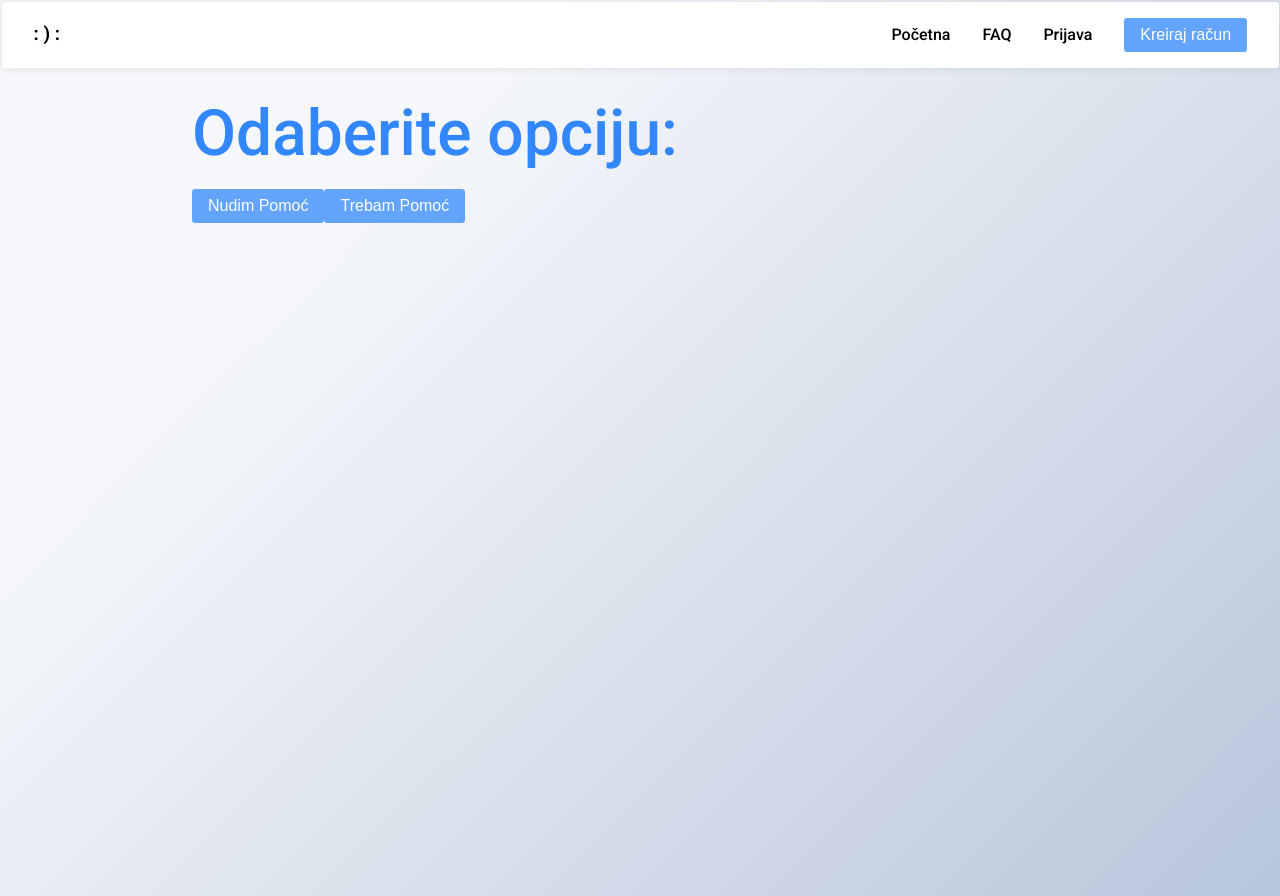
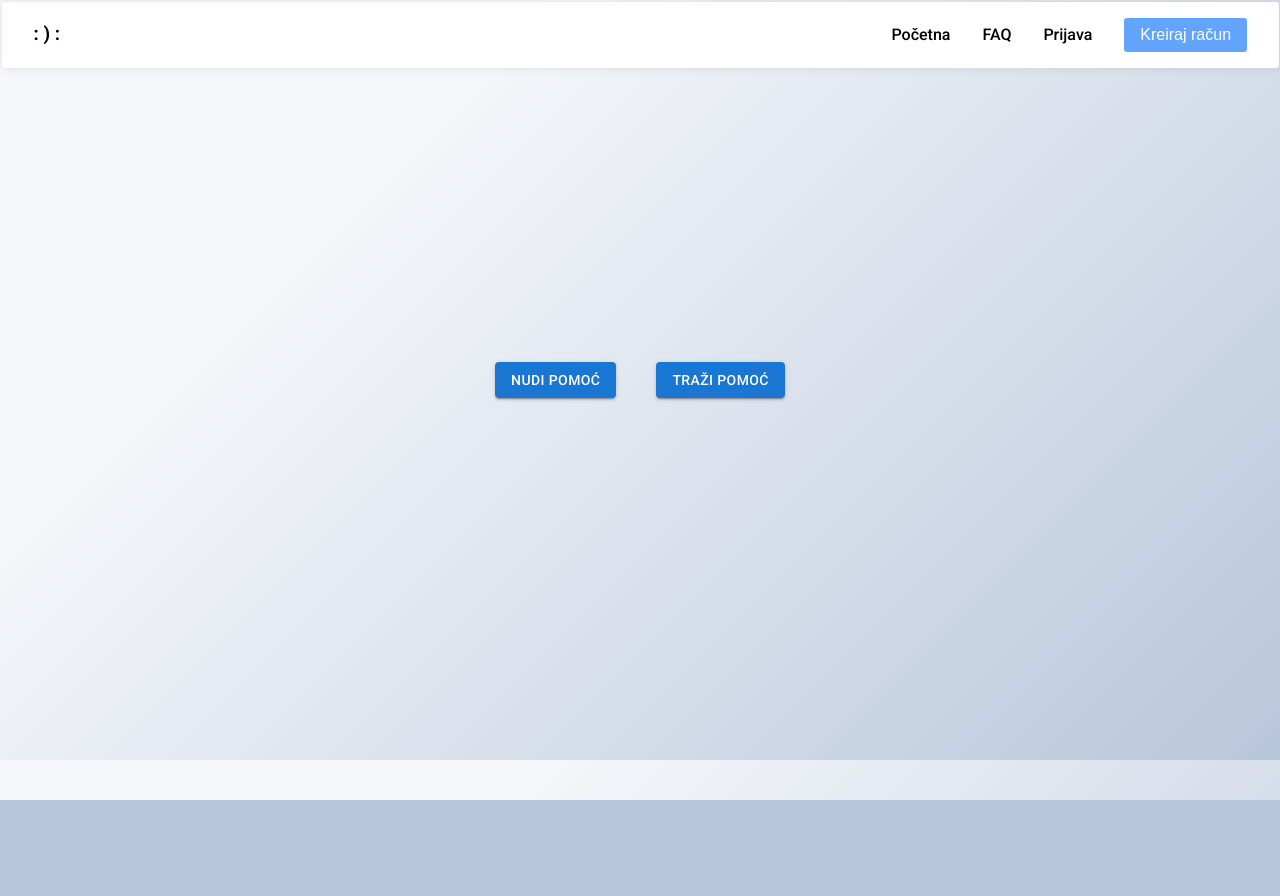
Before and after one commit to alenvalek/moodonja-frontend, a React (Create React App) app: page /home in a window 1280 px wide. After the commit the page ends 800 px from the top, so only its background shows below. Built offline with nearby package versions, Linux system fonts and the light colour scheme.

Commit message:
Started working on Home page

```diff
--- a/src/components/layout/Home/Home.css
+++ /dev/null
@@ -1,3 +0,0 @@
-.btn__container {
-
-}
--- a/src/components/layout/Home/Home.js
+++ b/src/components/layout/Home/Home.js
@@ -1,15 +1,27 @@
+import { Button, Grid } from "@mui/material";
 import React from "react";
-import "./Home.css";
+import "./Home.module.css";
 
 const Home = () => {
 	return (
-		<div className='content__container'>
-			<h1 className='heading text-primary'>Odaberite opciju:</h1>
-			<div className='btn__container'>
-				<button className='btn btn-primary'>Nudim Pomoć</button>
-				<button className='btn btn-primary'>Trebam Pomoć</button>
-			</div>
-		</div>
+		<Grid
+			minHeight='100vh'
+			container
+			display='flex'
+			justifyContent='center'
+			alignItems='center'
+			spacing={5}>
+			<Grid item>
+				<Button variant='contained' color='primary'>
+					Nudi pomoć
+				</Button>
+			</Grid>
+			<Grid item>
+				<Button variant='contained' color='primary'>
+					Traži pomoć
+				</Button>
+			</Grid>
+		</Grid>
 	);
 };
 
--- /dev/null
+++ b/src/components/layout/Home/Home.module.css
@@ -0,0 +1,3 @@
+.bodyTContainer {
+	min-height: 200vh !important;
+}
```
